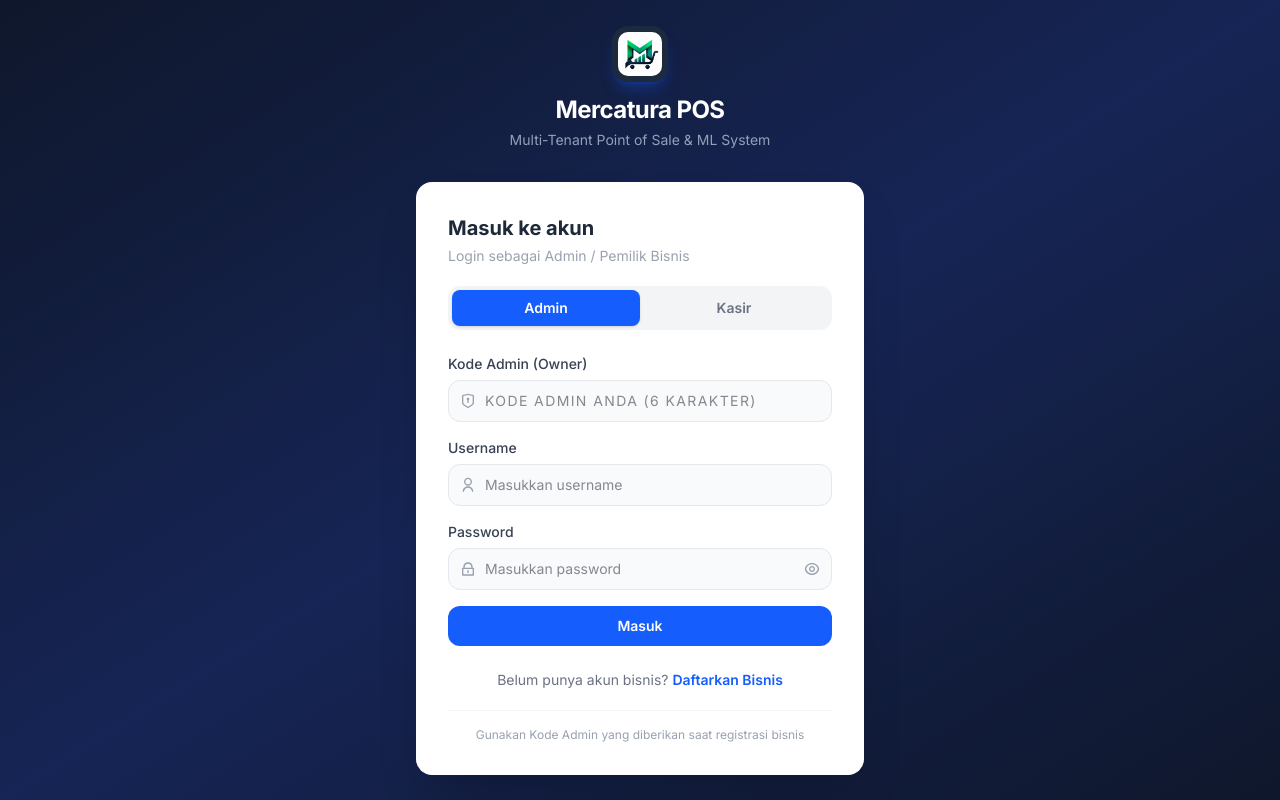
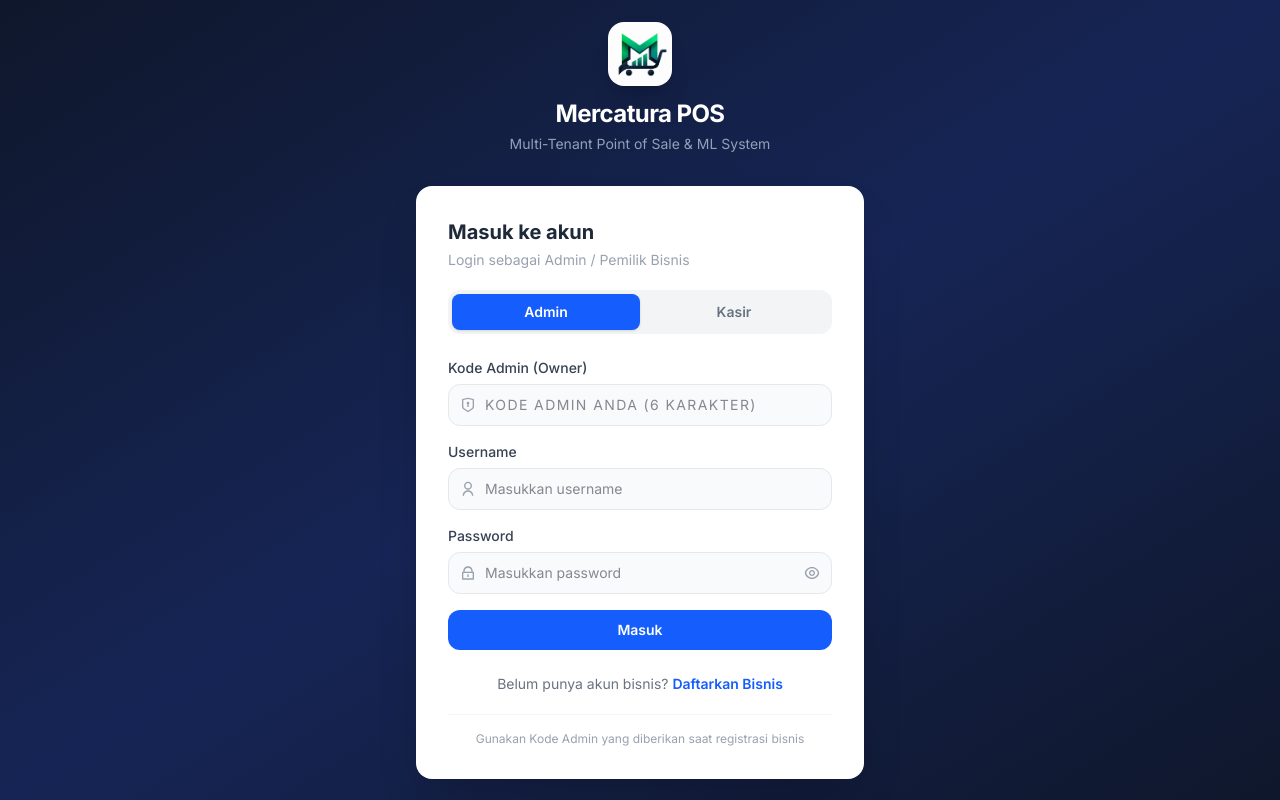
Before and after one commit to YafiRizky/Project-TA, a React (Vite) app in the folder pos-frontend/: page /login in a window 1280 px wide. Built offline with nearby package versions, Linux system fonts and the light colour scheme; no server answers.

Commit message:
fix: remove dark slate container outline around Mercatura logo image

```diff
--- a/pos-frontend/src/components/Sidebar.jsx
+++ b/pos-frontend/src/components/Sidebar.jsx
@@ -175,7 +175,7 @@
       {/* Header - anchored at top */}
       <div className="shrink-0">
         <div className="flex items-center gap-3 px-5 py-5">
-          <img src="/logo.png" alt="Mercatura POS" className="w-8 h-8 rounded-lg object-contain bg-slate-800 p-0.5 border border-slate-700 shrink-0" />
+          <img src="/logo.png" alt="Mercatura POS" className="w-8 h-8 rounded-lg object-contain shrink-0" />
           <div className="min-w-0">
             <p className="text-white font-semibold text-sm truncate leading-tight">
               {business?.name || 'POS System'}
--- a/pos-frontend/src/pages/LoginPage.jsx
+++ b/pos-frontend/src/pages/LoginPage.jsx
@@ -105,7 +105,7 @@
       <div className="w-full max-w-md">
         {/* Brand */}
         <div className="text-center mb-8">
-          <img src="/logo.png" alt="Mercatura POS" className="inline-block w-14 h-14 rounded-2xl mb-3 shadow-lg shadow-blue-600/30 object-contain bg-slate-800 p-1.5" />
+          <img src="/logo.png" alt="Mercatura POS" className="inline-block w-16 h-16 rounded-2xl mb-3 shadow-xl object-contain" />
           <h1 className="text-2xl font-bold text-white tracking-tight">Mercatura POS</h1>
           <p className="text-slate-400 text-sm mt-1">Multi-Tenant Point of Sale & ML System</p>
         </div>
--- a/pos-frontend/src/pages/RegisterPage.jsx
+++ b/pos-frontend/src/pages/RegisterPage.jsx
@@ -298,7 +298,7 @@
       <div className="w-full max-w-lg">
         {/* Brand */}
         <div className="text-center mb-6">
-          <img src="/logo.png" alt="Mercatura POS" className="inline-block w-12 h-12 rounded-2xl mb-2 shadow-lg shadow-blue-600/30 object-contain bg-slate-800 p-1.5" />
+          <img src="/logo.png" alt="Mercatura POS" className="inline-block w-14 h-14 rounded-2xl mb-2 shadow-xl object-contain" />
           <h1 className="text-xl font-bold text-white">Daftarkan Bisnis</h1>
           <p className="text-slate-400 text-sm mt-0.5">Mercatura POS ML System</p>
         </div>
```
Also changed, not shown: 4 other files (tests, documents, lock files or other folders).
